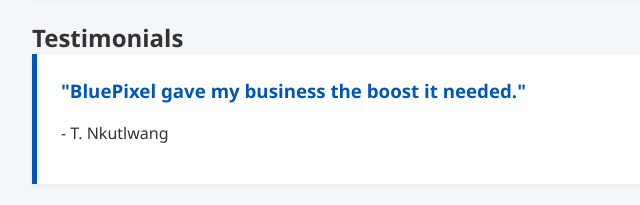
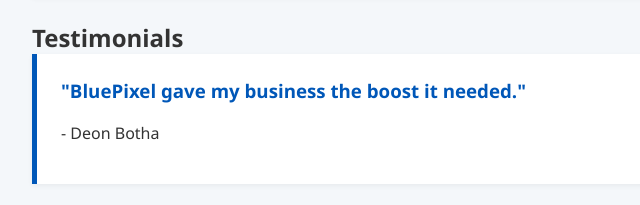
Before and after one commit to chaddavisfive/bluepixel-website, a plain HTML site: page index.html in a window 1280 px wide. Shown: the part 1994-2199 px from the top of the page, 108-748 px from the left. Drawn offline with Linux system fonts and the light colour scheme.

Commit message:
Update index.html
changed Testimonies

```diff
--- a/index.html
+++ b/index.html
@@ -180,7 +180,7 @@
       <h2>Testimonials</h2>
       <div class="testimonial">
         <h3>"BluePixel gave my business the boost it needed."</h3>
-        <p>- T. Nkutlwang</p>
+        <p>- Deon Botha </p>
       </div>
       <div class="testimonial">
         <h3>"Professional, fast, and creative! Highly recommend."</h3>
```
